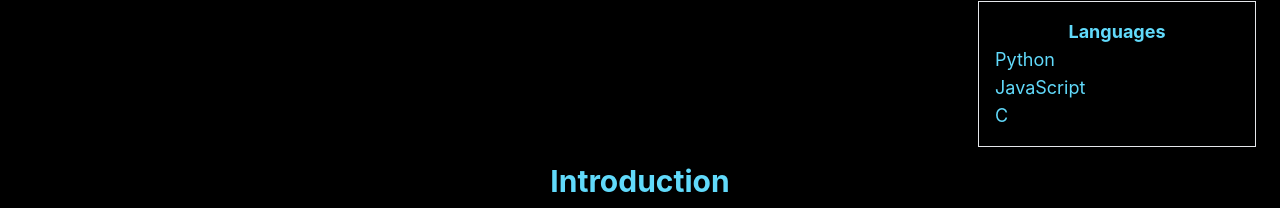
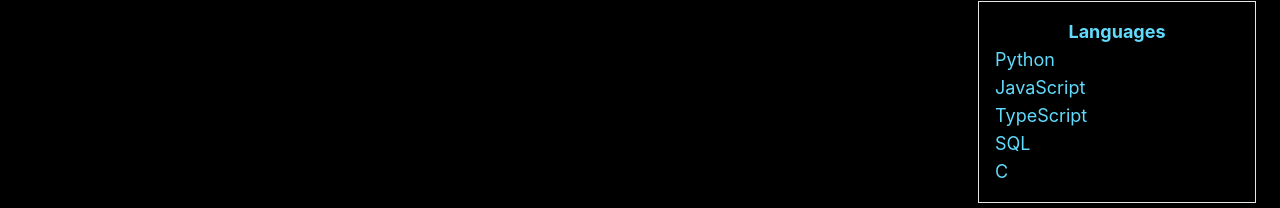
Before and after one commit to rlgallegos/robert-gallegos-portfolio-website, a React (Create React App) app: page / in a window 1280 px wide. Shown: the part 265-473 px from the top of the page. Built offline with nearby package versions, Linux system fonts and the light colour scheme.

Commit message:
Updated intro

```diff
--- a/src/components/Intro.js
+++ b/src/components/Intro.js
@@ -31,6 +31,8 @@ function Intro(){
                         <ul className="text-secondary text-lg">
                             <li>Python</li>
                             <li>JavaScript</li>
+                            <li>TypeScript</li>
+                            <li>SQL</li>
                             <li>C</li>
                         </ul>
                     </div>
```
